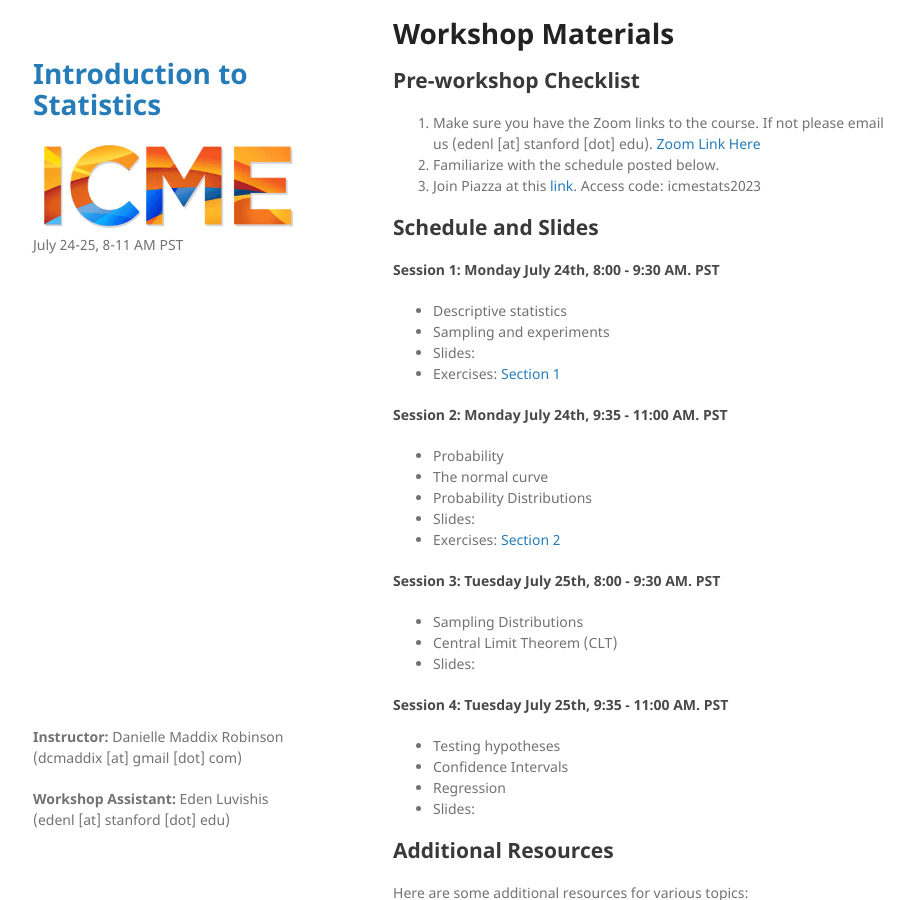
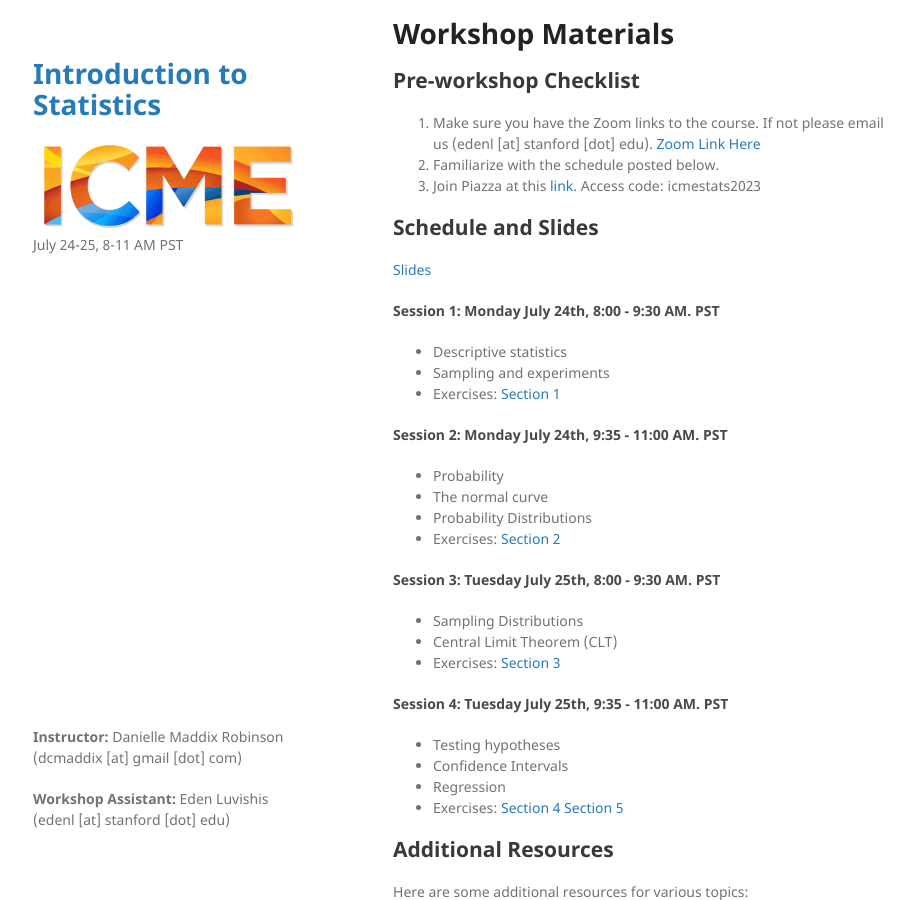
Before and after one commit to eluvishis/Stanford-ICME-Summer-2023-Stats, a Jekyll site: the page built from index.md, in a window 1280 px wide and 900 px high, scrolled down 1501 px. Shown: the whole window, without its empty margins (177-1091 px from the left). Built offline with Jekyll 4.4.1, drawn with Linux system fonts in a browser that asks for light colours; our own code applies the rules of GitHub Pages for plain Markdown files.

Commit message:
slides + exercises

```diff
--- a/index.md
+++ b/index.md
@@ -28,31 +28,31 @@ Eden Luvishis is a Master's student in the Institute for Computational and Mathe
 
 ## Schedule and Slides
 
+[Slides](/assets/pdf/slidesall_danielle.pdf)
 
 #### Session 1: Monday July 24th, 8:00 - 9:30 AM. PST
   - Descriptive statistics
   - Sampling and experiments
-  - Slides:
   - Exercises: [Section 1](/assets/pdf/section1.pdf)
 
 #### Session 2: Monday July 24th, 9:35 - 11:00 AM. PST
   - Probability
   - The normal curve
   - Probability Distributions
-  - Slides:
   - Exercises: [Section 2](/assets/pdf/section2.pdf)
 
 
 #### Session 3: Tuesday July 25th, 8:00 - 9:30 AM. PST
   - Sampling Distributions
   - Central Limit Theorem (CLT)
-  - Slides:
+  - Exercises: [Section 3](/assets/pdf/section3.pdf)
+
 
 #### Session 4: Tuesday July 25th, 9:35 - 11:00 AM. PST
   - Testing hypotheses
   - Confidence Intervals
   - Regression
-  - Slides:
+  - Exercises: [Section 4](/assets/pdf/section4.pdf) [Section 5](/assets/pdf/section5.pdf)
 
 
 ## Additional Resources
```
